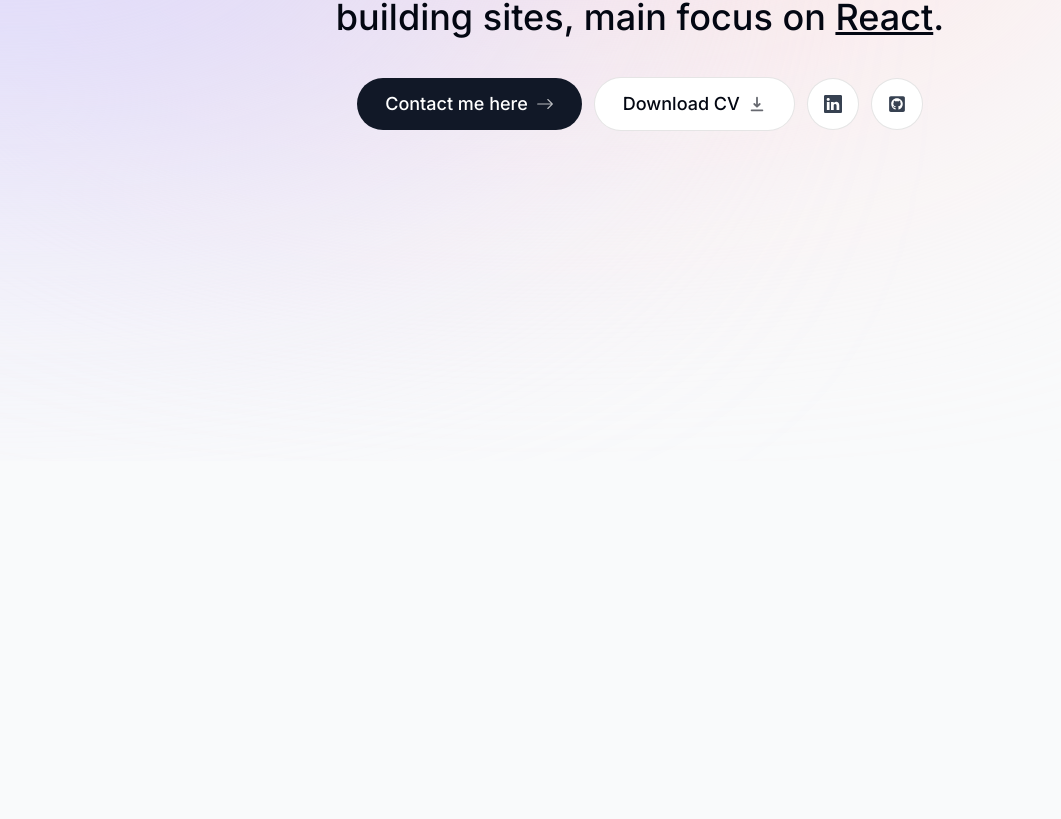
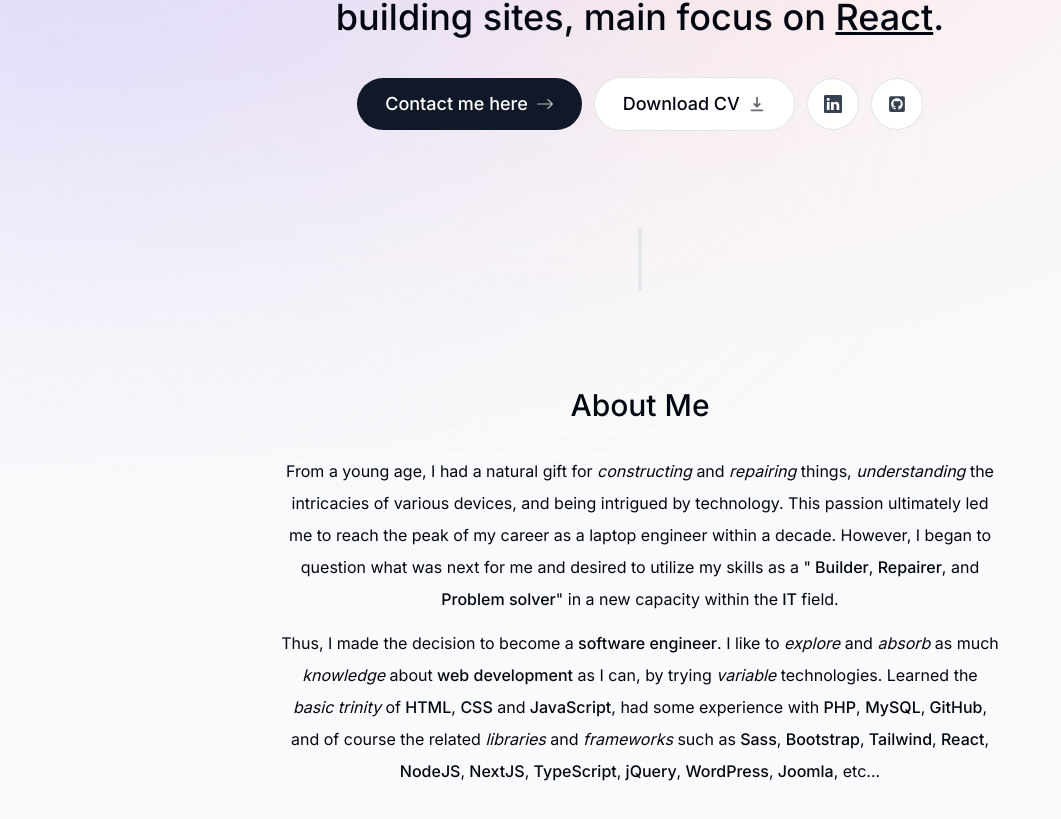
Before and after one commit to ZWebD/Portfolio_3.0, a Next.js app: page / in a window 1280 px wide. Shown: the part 339-1158 px from the top of the page, without its empty margins (0-1061 px from the left). Before the commit the page ends 800 px from the top, so only its background shows below. Built offline with nearby package versions, Linux system fonts and the light colour scheme.

Commit message:
Created section-divider and About section

```diff
--- a/app/page.tsx
+++ b/app/page.tsx
@@ -1,9 +1,13 @@
+import About from "@/components/about";
 import Intro from "@/components/intro";
+import SectionDivider from "@/components/section-divider";
 
 export default function Home() {
   return (
     <main className="flex flex-col items-center px-4">
       <Intro />
+      <SectionDivider />
+      <About />
     </main>
   );
 }
--- /dev/null
+++ b/components/about.tsx
@@ -0,0 +1,63 @@
+"use client";
+import React from "react";
+import SectionHeading from "./section-heading";
+import { motion } from "framer-motion";
+
+export default function About() {
+  return (
+    <motion.section
+      className="mb-28 max-w-[45rem] text-center leading-8 sm:mb-40"
+      initial={{ opacity: 0, y: 100 }}
+      animate={{ opacity: 1, y: 0 }}
+      transition={{ delay: 0.175 }}
+    >
+      <SectionHeading>About me</SectionHeading>
+      <p className="mb-3">
+        From a young age, I had a natural gift for{" "}
+        <span className="italic">constructing </span> and{" "}
+        <span className="italic">repairing </span>
+        things, <span className="italic">understanding</span> the intricacies of
+        various devices, and being intrigued by technology. This passion
+        ultimately led me to reach the peak of my career as a laptop engineer
+        within a decade. However, I began to question what was next for me and
+        desired to utilize my skills as a "
+        <span className=" font-medium"> Builder</span>,
+        <span className=" font-medium"> Repairer</span>, and
+        <span className=" font-medium"> Problem solver</span>" in a new capacity
+        within the
+        <span className=" font-medium"> IT </span>
+        field.
+      </p>
+      <p>
+        Thus, I made the decision to become a
+        <span className=" font-medium"> software engineer</span>. I like to
+        <span className=" italic"> explore</span> and
+        <span className=" italic"> absorb </span>
+        as much <span className=" italic">knowledge</span> about
+        <span className=" font-medium"> web development</span> as I can, by
+        trying
+        <span className=" italic"> variable</span> technologies. Learned the
+        <span className=" italic"> basic trinity</span> of
+        <span className=" font-medium"> HTML</span>,{" "}
+        <span className=" font-medium"> CSS</span> and
+        <span className=" font-medium"> JavaScript</span>, had some experience
+        with
+        <span className=" font-medium"> PHP</span>,{" "}
+        <span className=" font-medium">MySQL</span>,
+        <span className=" font-medium"> GitHub</span>, and of course the related
+        <span className=" italic"> libraries</span> and
+        <span className=" italic"> frameworks</span> such as
+        <span className=" font-medium"> Sass</span>,
+        <span className=" font-medium"> Bootstrap</span>,
+        <span className=" font-medium"> Tailwind</span>,
+        <span className=" font-medium"> React</span>,
+        <span className=" font-medium"> NodeJS</span>,
+        <span className=" font-medium"> NextJS</span>,
+        <span className=" font-medium"> TypeScript</span>,
+        <span className=" font-medium"> jQuery</span>,
+        <span className=" font-medium"> WordPress</span>,
+        <span className=" font-medium"> Joomla</span>, etc...
+      </p>
+    </motion.section>
+  );
+}
--- a/components/header.tsx
+++ b/components/header.tsx
@@ -9,7 +9,7 @@ export default function Header() {
   return (
     <header className="z-[999] relative">
       <motion.div
-        className="fixed top-0 left-1/2 h-[4.5rem] w-full rounded-none border border-withe border-opacity-40 bg-white bg-opacity-80 shadow-lg shadow-black/[0.03] backdrop-blur-[0.5rem] sm:top-6 sm:h-[3.25rem] smw-[36rem] sm:rounded-full"
+        className="fixed top-0 left-1/2 h-[4.5rem] w-full rounded-none border border-withe border-opacity-40 bg-white bg-opacity-80 shadow-lg shadow-black/[0.03] backdrop-blur-[0.5rem] sm:top-6 sm:h-[3.25rem] sm:w-[36rem] sm:rounded-full"
         initial={{ y: -100, x: "-50%", opacity: 0 }}
         animate={{ y: 0, x: "-50%", opacity: 1 }}
       ></motion.div>
--- a/components/intro.tsx
+++ b/components/intro.tsx
@@ -43,7 +43,7 @@ export default function Intro() {
           </motion.span>
         </div>
       </div>
-      <motion.p
+      <motion.h1
         className="mb-10 mt-4 px-4 text-2xl font-medium !leading[1.5] sm:text-4xl"
         initial={{ opacity: 0, y: 100 }}
         animate={{ opacity: 1, y: 0 }}
@@ -52,7 +52,7 @@ export default function Intro() {
         <span className="font-bold">Front-end engineer</span> with coding
         experience. I enjoy building sites, main focus on{" "}
         <span className="underline">React</span>.
-      </motion.p>
+      </motion.h1>
       <motion.div
         className="flex flex-col sm:flex-row items-center justify-center gap-3 px-4 text-lg font-medium"
         initial={{ opacity: 0, y: 100 }}
--- /dev/null
+++ b/components/section-divider.tsx
@@ -0,0 +1,14 @@
+"use client";
+import React from "react";
+import { motion } from "framer-motion";
+
+export default function SectionDivider() {
+  return (
+    <motion.div
+      className=" bg-gray-200 my-24 h-16 w-1 rounded-full hidden sm:block"
+      initial={{ opacity: 0, y: 100 }}
+      animate={{ opacity: 1, y: 0 }}
+      transition={{ delay: 0.125 }}
+    ></motion.div>
+  );
+}
--- /dev/null
+++ b/components/section-heading.tsx
@@ -0,0 +1,7 @@
+import React from "react";
+
+type SectionHeadingProps = { children: React.ReactNode };
+
+export default function SectionHeading({ children }: SectionHeadingProps) {
+  return <h2 className=" text-3xl font-medium capitalize mb-8">{children}</h2>;
+}
```
